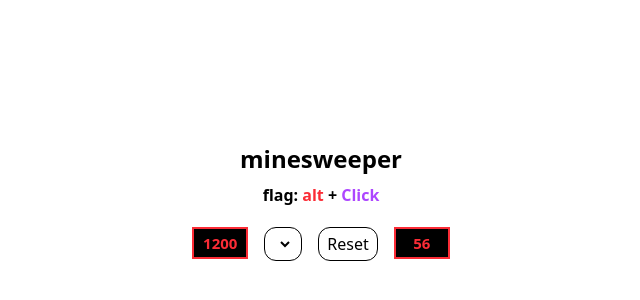
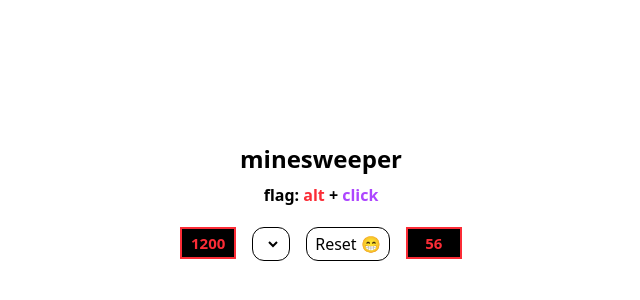
Before and after one commit to 4ssh1/mine-sweeper, a React (Vite) app: page / in a window 1280 px wide. Shown: the part 198-498 px from the top of the page, without its empty margins (319-959 px from the left). Built offline with nearby package versions, Linux system fonts and the light colour scheme.

Commit message:
added favi-icon

```diff
--- a/index.html
+++ b/index.html
@@ -2,7 +2,7 @@
 <html lang="en">
   <head>
     <meta charset="UTF-8" />
-    <link rel="icon" type="image/svg+xml" href="/vite.svg" />
+    <link rel="icon" type="image/png" href="/logo.png" />
     <meta name="viewport" content="width=device-width, initial-scale=1.0" />
     <title>minesweeper</title>
   </head>
--- a/src/components/header/Info.tsx
+++ b/src/components/header/Info.tsx
@@ -1,3 +1,4 @@
+import { useState } from "react"
 
 function RedBox({content}:{content: string | number}){
   return(
@@ -23,18 +24,30 @@ function SelectBox(){
 }
 
 
+
 function Info() {
+  const [isReset, setReset] = useState<boolean>(false)
+
+  function reset(){
+    setReset(true)
+    setTimeout(()=>{
+      setReset(false)
+    }, 900)
+  }
   return (
     <div className="flex justify-center items-center h-screen">
       <div>
         <div className="pb-5">
           <h2 className="font-bold text-2xl pb-2 text-center">minesweeper</h2>
-          <p className="font-semibold text-center">flag: <span className="text-red-500">alt</span> + <span className="text-purple-500">Click</span> </p>
+          <p className="font-semibold text-center">flag: <span className="text-red-500">alt</span> +
+          <span className="text-purple-500"> click</span> </p>
         </div>
         <div className="flex gap-4">
           <RedBox content={1200}/>
           <SelectBox />
-          <button className="border-[1px] rounded-xl py-1 px-2 hover:opacity-80 ease-out" type="button">Reset</button>
+          <button className="border-[1px] rounded-xl py-1 px-2 hover:opacity-80 ease-out" type="button">
+            Reset <span onClick={reset}> {isReset ? "😮" : "😁"}</span>
+          </button>
           <RedBox content={56}/>
         </div>
       </div>
```
Also changed, not shown: public/logo.png (added).
